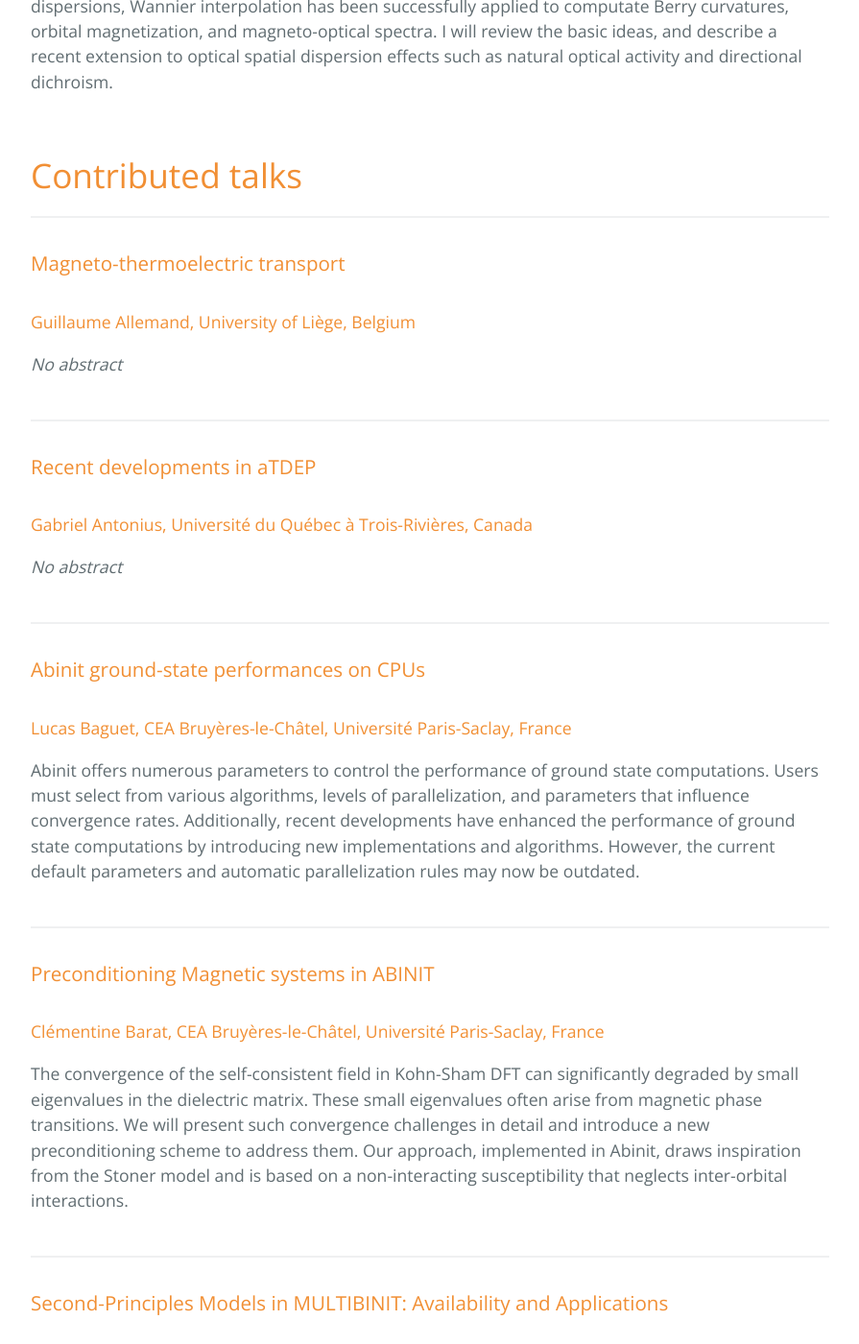
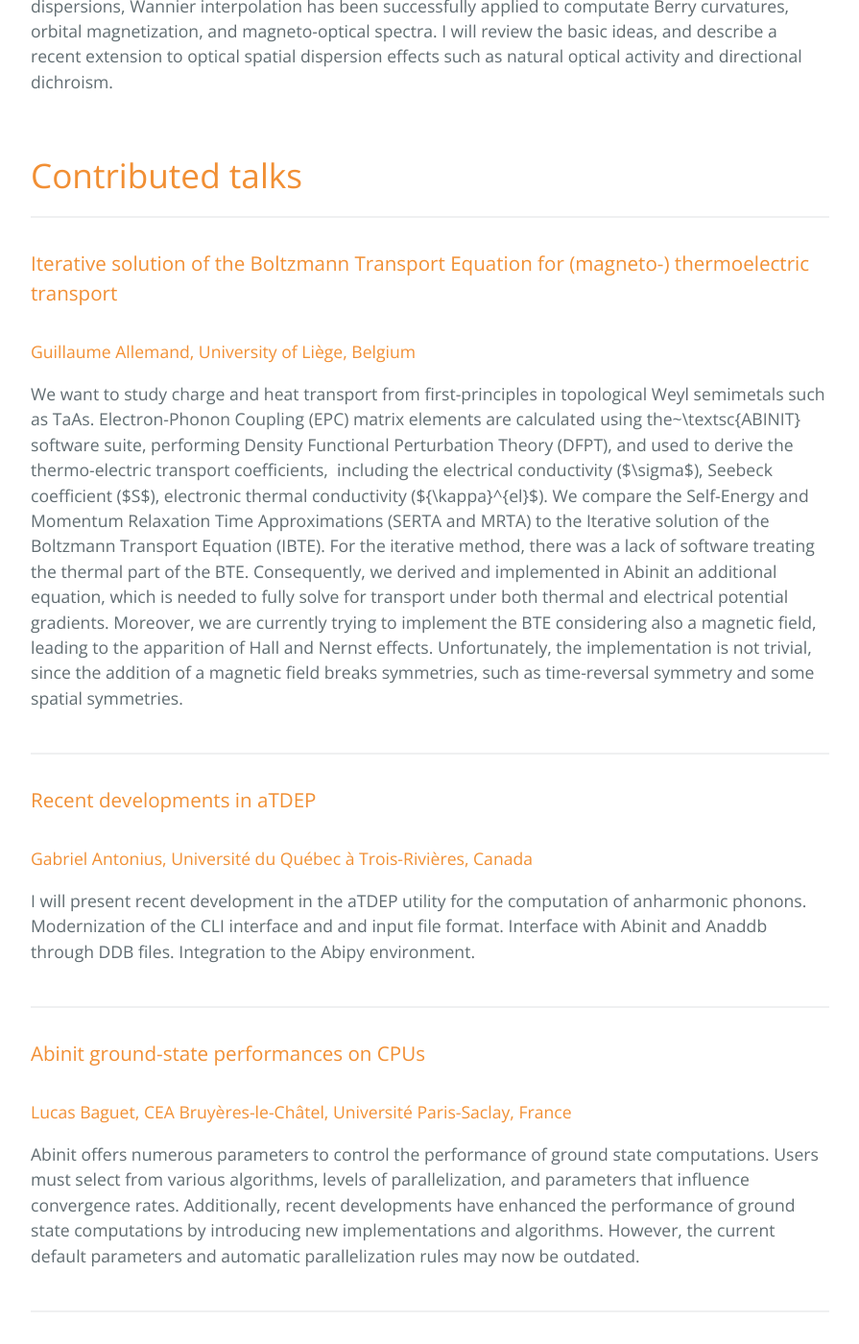
Before and after one commit to abinit/abidev2026, a Jekyll site: the page built from docs/abstracts.md, in a window 1280 px wide and 1400 px high, scrolled down 3610 px. Shown: the whole window at 96% size, without its empty margins (192-1087 px from the left). Built offline with Jekyll 4.4.1, drawn with Linux system fonts in a browser that asks for light colours; the repository's description, which GitHub fills in, is left out; some of the changed text lies outside the part shown.

Commit message:
New abstracts

```diff
--- a/docs/abstracts.md
+++ b/docs/abstracts.md
@@ -82,16 +82,19 @@ optical activity and directional dichroism.
 
 <hr>
  <a id="Allemand"></a>
-### Magneto-thermoelectric transport
+### Iterative solution of the Boltzmann Transport Equation for (magneto-) thermoelectric transport
 #### Guillaume Allemand, University of Liège, Belgium
-_No abstract_
+We want to study charge and heat transport from first-principles in topological Weyl semimetals such as TaAs. Electron-Phonon Coupling (EPC) matrix elements are calculated using the~\textsc{ABINIT} software suite, performing Density Functional Perturbation Theory (DFPT), and used to derive the thermo-electric transport coefficients,  including the electrical conductivity ($\sigma$), Seebeck coefficient ($S$), electronic thermal conductivity (${\kappa}^{el}$).
+We compare the Self-Energy and Momentum Relaxation Time Approximations (SERTA and MRTA) to the Iterative solution of the Boltzmann Transport Equation (IBTE).
+For the iterative method, there was a lack of software treating the thermal part of the BTE. Consequently, we derived and implemented in Abinit an additional equation, which is needed to fully solve for transport under both thermal and electrical potential gradients.
+Moreover, we are currently trying to implement the BTE considering also a magnetic field, leading to the apparition of Hall and Nernst effects. Unfortunately, the implementation is not trivial, since the addition of a magnetic field breaks symmetries, such as time-reversal symmetry and some spatial symmetries.
 <br><br>
 
 <hr>
  <a id="Antonius"></a>
 ### Recent developments in aTDEP
 #### Gabriel Antonius, Université du Québec à Trois-Rivières, Canada
-_No abstract_
+I will present recent development in the aTDEP utility for the computation of anharmonic phonons. Modernization of the CLI interface and and input file format. Interface with Abinit and Anaddb through DDB files. Integration to the Abipy environment.
 <br><br>
 
 <hr>
@@ -431,7 +434,9 @@ _No abstract_
  <a id="Priol_poster"></a>
 ### Acceleration of electronic density calculation with machine learning
 #### Adrien Le Priol, CEA Bruyères-le-Châtel, Université Paris-Saclay, France
-_No abstract_
+Accelerating DFT calculations is a major challenge for simulating large atomic systems. While recent machine learning models accurately predict electron density, their massive computational cost during inference often negates the time saved by using a good density guess to initiate SCF cycles. Dimensionality reduction is therefore crucial to compress the density representation (in real or reciprocal space).
+
+This poster presents the roadmap of my PhD project, focusing on a machine learning strategy for density prediction based on atomic positions.
 <br><br>
 
 <hr>
```
Also changed, not shown: docs/program.md (+1 -1 lines).
